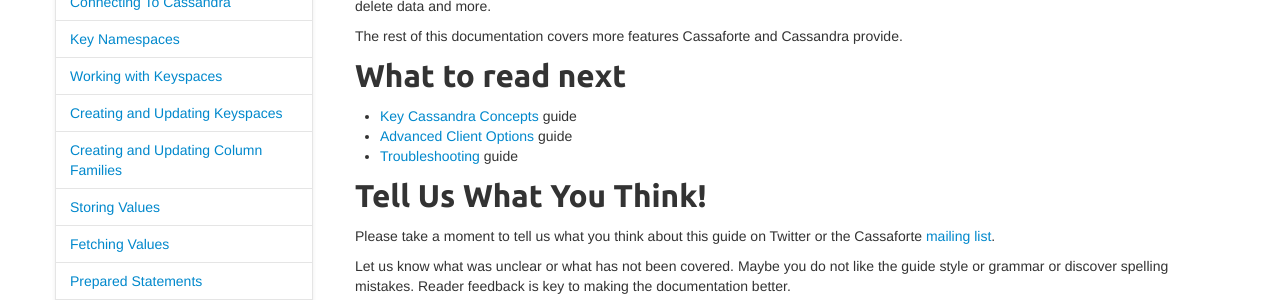
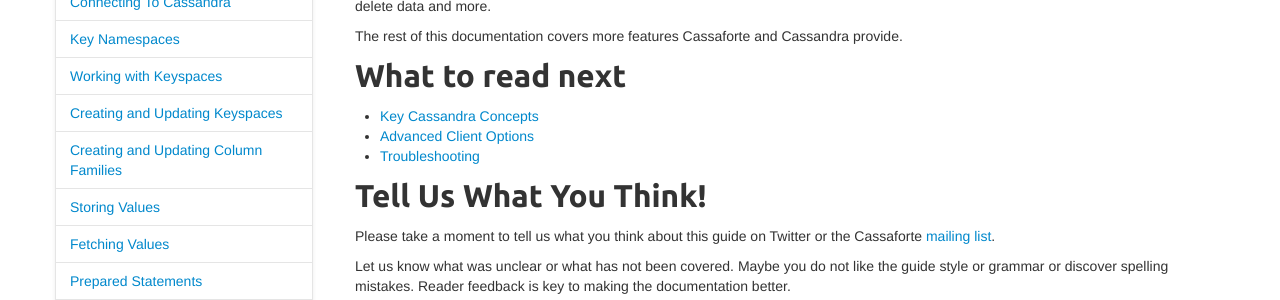
Before and after one commit to clojurewerkz/cassaforte.docs, a Jekyll site: the page built from articles/getting_started.md, in a window 1280 px wide and 900 px high, scrolled down 5554 px. Shown: the part 403-703 px from the top of the window. Built offline with Jekyll 4.4.1, drawn with Linux system fonts in a browser that asks for light colours; some web fonts are replaced; Markdown is read by kramdown in place of the engine named in the settings.

Commit message:
More editing

```diff
--- a/articles/getting_started.md
+++ b/articles/getting_started.md
@@ -389,6 +389,6 @@ provide.
 
 ## What to read next
 
-  * [Key Cassandra Concepts](/articles/cassandra_concepts.html) guide
-  * [Advanced Client Options](/articles/advanced_client_options.html) guide
-  * [Troubleshooting](/articles/troubleshooting.html) guide
+  * [Key Cassandra Concepts](/articles/cassandra_concepts.html)
+  * [Advanced Client Options](/articles/advanced_client_options.html)
+  * [Troubleshooting](/articles/troubleshooting.html)
```
